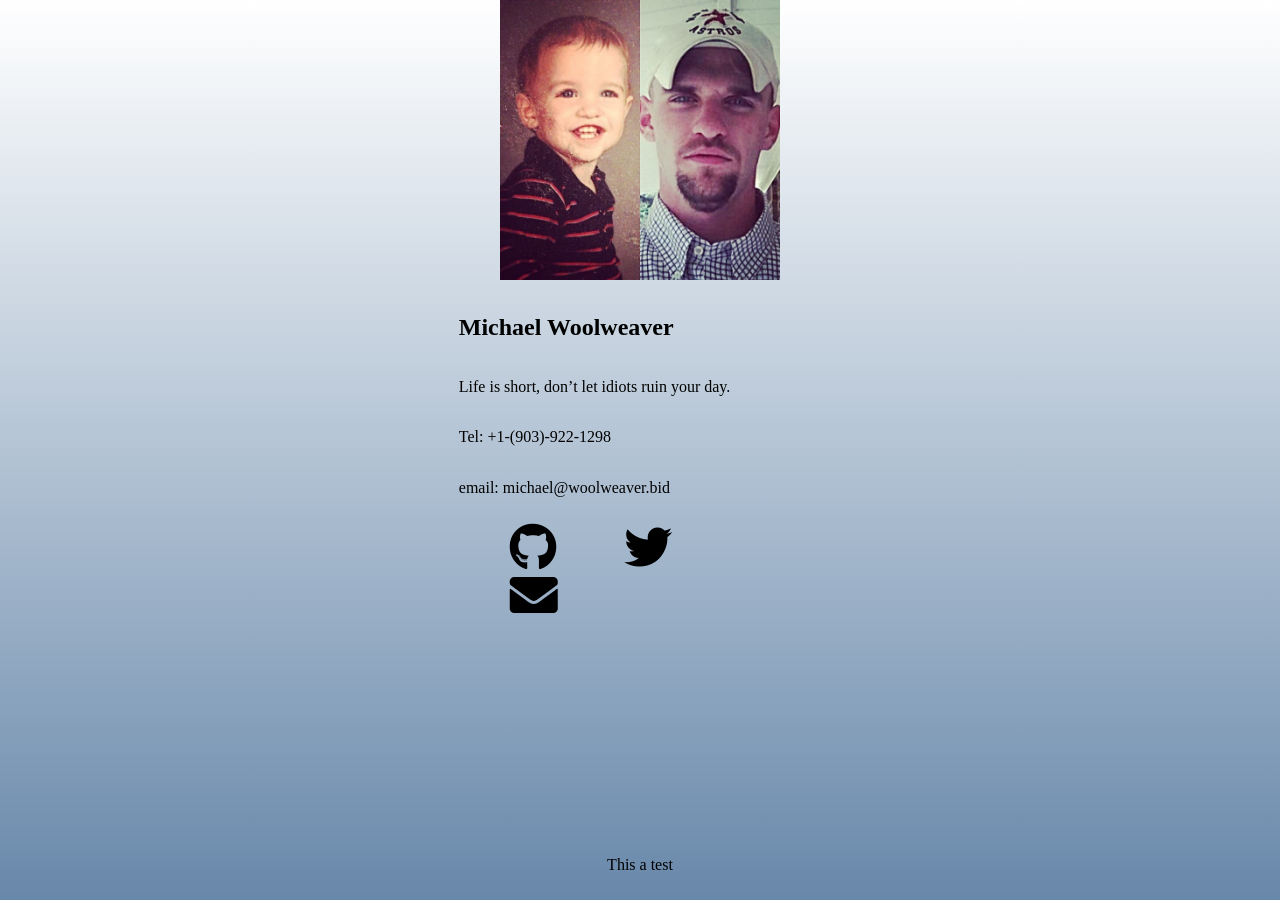
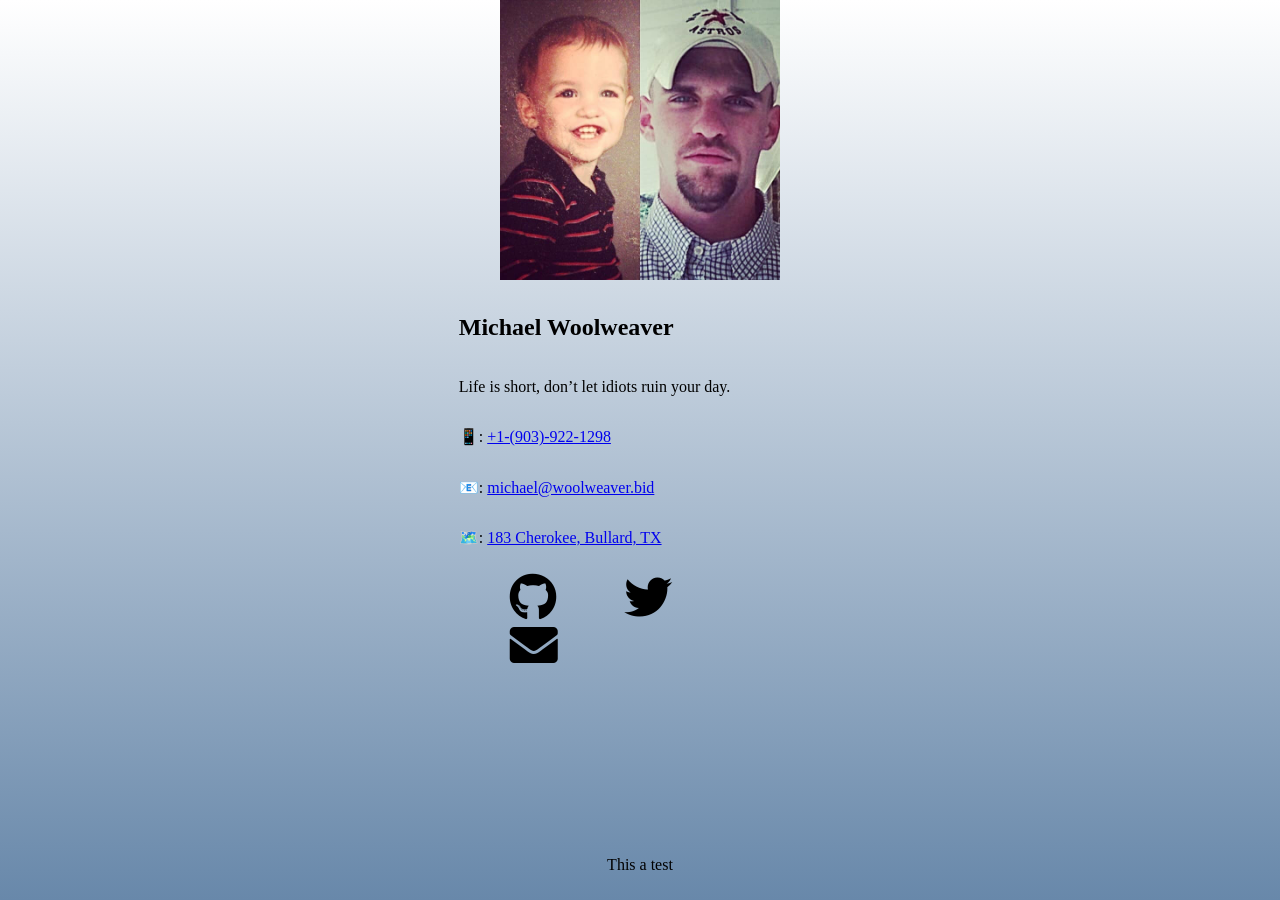
Before and after one commit to mwoolweaver/contigo, a Jekyll site: the page built from index.html, in a window 1280 px wide. Built offline with Jekyll 4.4.1, drawn with Linux system fonts in a browser that asks for light colours; nearby versions of some CDN libraries; some of the changed lines change nothing that is shown.

Commit message:
Update index.html

```diff
--- a/index.html
+++ b/index.html
@@ -8,8 +8,10 @@ layout: default
     </header>
     <body>
         <p>Life is short, don’t let idiots ruin your day.</p>
-        <p>Tel: &#x2b;&#x31;&#x2d;&#x28;&#x39;&#x30;&#x33;&#x29;&#x2d;&#x39;&#x32;&#x32;&#x2d;&#x31;&#x32;&#x39;&#x38;</p>
-        <p>email: &#x6d;&#x69;&#x63;&#x68;&#x61;&#x65;&#x6c;&#x40;&#x77;&#x6f;&#x6f;&#x6c;&#x77;&#x65;&#x61;&#x76;&#x65;&#x72;&#x2e;&#x62;&#x69;&#x64;</p>
+        <p>📱: <a href="sms:+19039221298">+1-(903)-922-1298</a></p>
+        <p>📧: <a href="mailto:michael@woolweaver.bid" >michael@woolweaver.bid</a></p>
+        <p>🗺️: <a href="https://www.google.com/maps/place/183+Cherokee,+Bullard,+TX+75757/@32.1146974,-95.3968494,17z/data=!3m1!4b1!4m5!3m4!1s0x864849d7c538f5d7:0x43418ed3e5b3fc31!8m2!3d32.1146929!4d-95.3946607">183 Cherokee, Bullard, TX</a></p>
+
     </body>
     <footer>
         <i class="fab fa-github fa-3x"></i>
```
